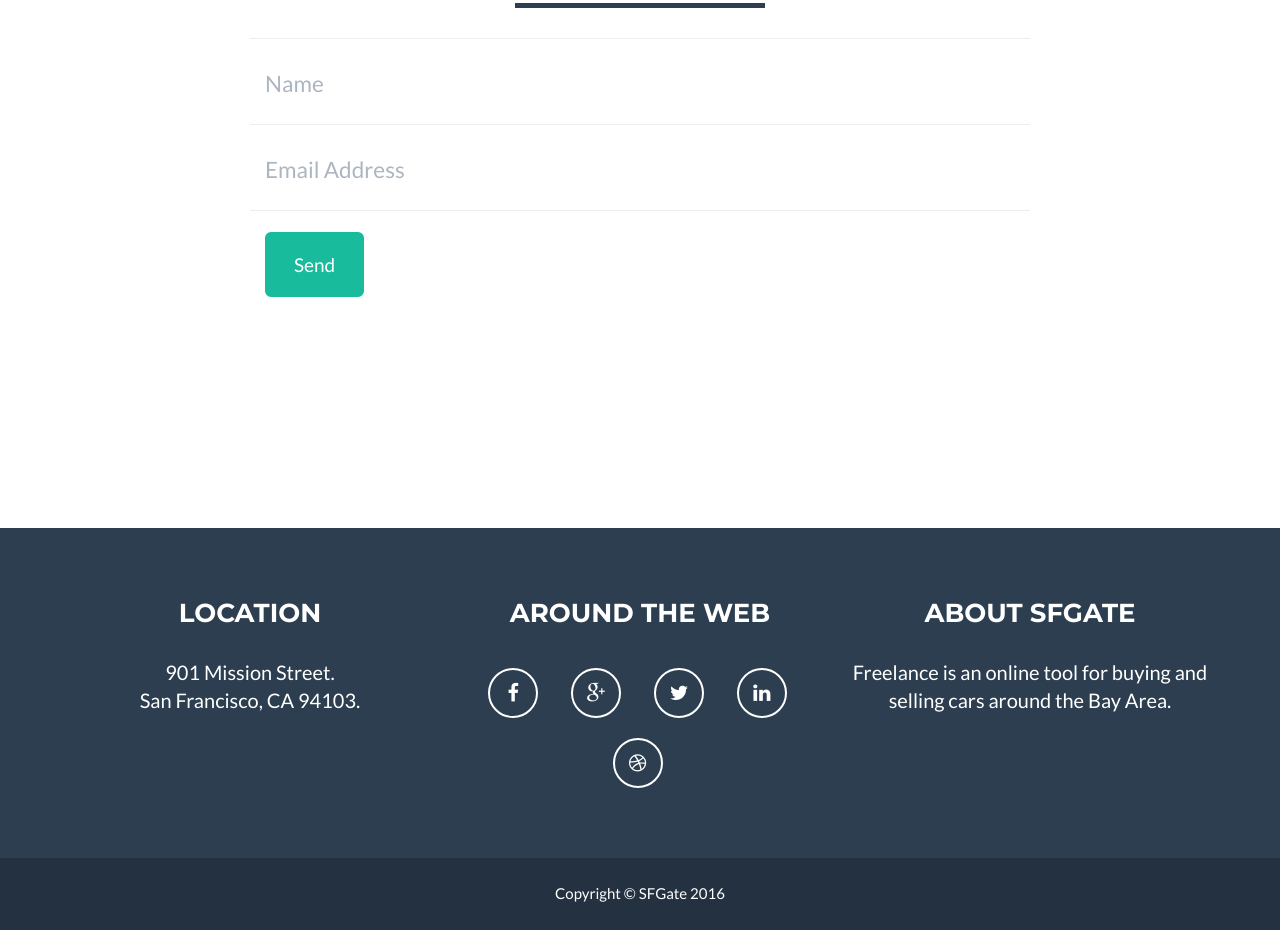
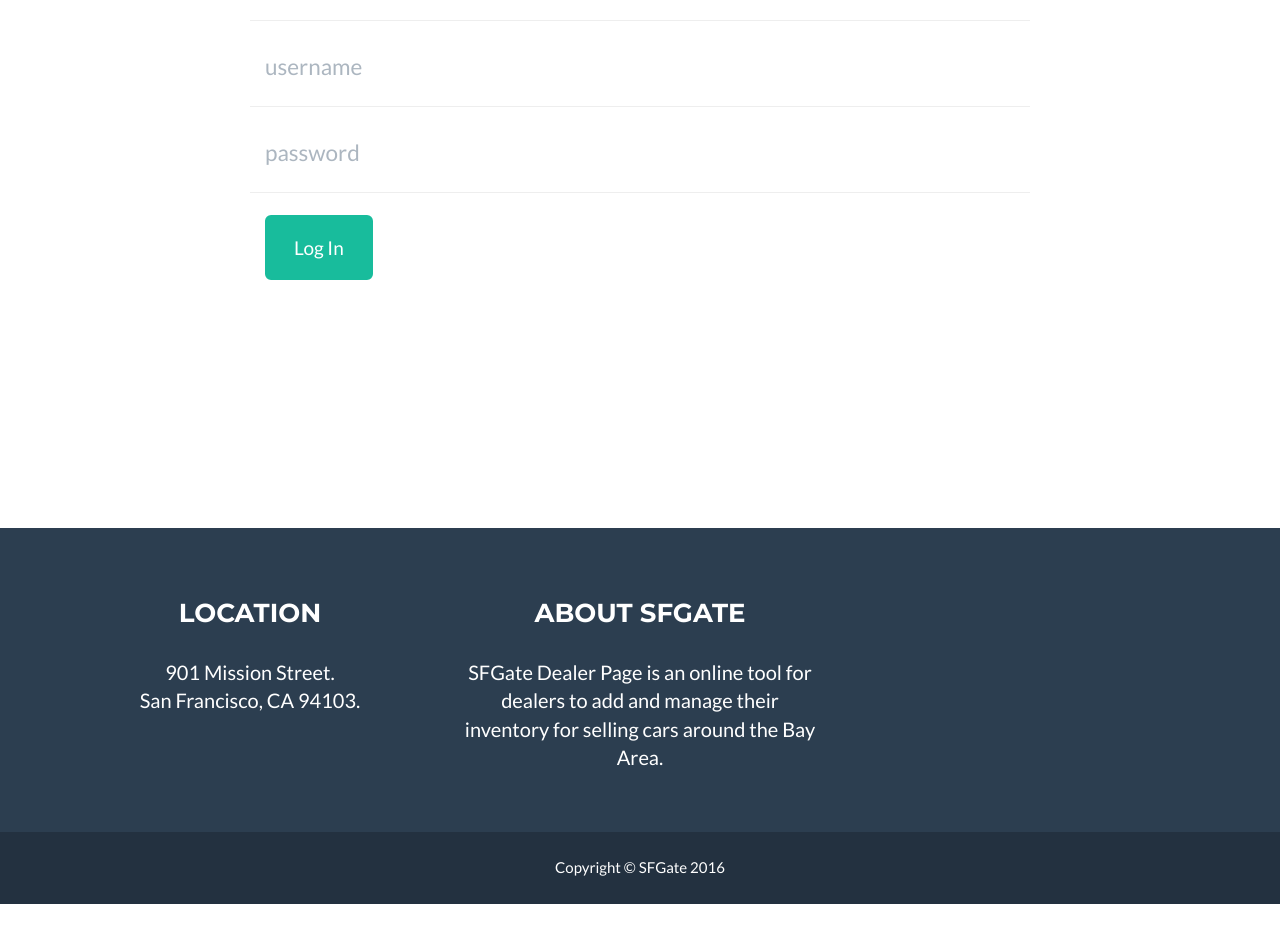
Before and after one commit to kavyagundavaram/sfchronicleweb, a plain HTML site: page login.html in a window 1280 px wide. Shown: the part 272-1202 px from the top of the page. After the commit the page ends 1176 px from the top, so only its background shows below. Drawn offline with nearby package versions, Linux system fonts and the light colour scheme.

Commit message:
removed stuff

```diff
--- a/login.html
+++ b/login.html
@@ -45,7 +45,7 @@
           <span class="icon-bar"></span>
           <span class="icon-bar"></span>
         </button>
-        <a class="navbar-brand" href="#page-top">SFGate</a>
+        <a class="navbar-brand" href="index.html">SFGate</a>
       </div>
 
       <!-- Collect the nav links, forms, and other content for toggling -->
@@ -53,9 +53,6 @@
         <ul class="nav navbar-nav navbar-right">
           <li class="hidden">
             <a href="#page-top"></a>
-          </li>
-          <li class="page-scroll">
-            <a href="#portfolio">Portfolio</a>
           </li>
           <li class="page-scroll">
             <a href="#about">About</a>
@@ -79,7 +76,9 @@
       <div class="row">
         <div class="col-lg-12 text-center">
           <h2>Login</h2>
-          <hr class="star-primary">
+          <br>
+          <br>
+
         </div>
       </div>
       <div class="row">
@@ -90,14 +89,14 @@
             <div class="row control-group">
               <div class="form-group col-xs-12 floating-label-form-group controls">
                 <label>Name</label>
-                <input type="text" class="form-control" placeholder="Name" id="name" required data-validation-required-message="Please enter your name.">
+                <input type="text" class="form-control" placeholder="username" id="name" required data-validation-required-message="Please enter your name.">
                 <p class="help-block text-danger"></p>
               </div>
             </div>
             <div class="row control-group">
               <div class="form-group col-xs-12 floating-label-form-group controls">
                 <label>Email Address</label>
-                <input type="email" class="form-control" placeholder="Email Address" id="email" required data-validation-required-message="Please enter your email address.">
+                <input type="email" class="form-control" placeholder="password" id="email" required data-validation-required-message="Please enter your email address.">
                 <p class="help-block text-danger"></p>
               </div>
             </div>
@@ -105,7 +104,7 @@
             <div id="success"></div>
             <div class="row">
               <div class="form-group col-xs-12">
-                <button type="submit" class="btn btn-success btn-lg">Send</button>
+                <button type="submit" class="btn btn-success btn-lg">Log In</button>
               </div>
             </div>
           </form>
@@ -124,29 +123,11 @@
             <p>901 Mission Street.
               <br>San Francisco, CA 94103.</p>
           </div>
-          <div class="footer-col col-md-4">
-            <h3>Around the Web</h3>
-            <ul class="list-inline">
-              <li>
-                <a href="#" class="btn-social btn-outline"><i class="fa fa-fw fa-facebook"></i></a>
-              </li>
-              <li>
-                <a href="#" class="btn-social btn-outline"><i class="fa fa-fw fa-google-plus"></i></a>
-              </li>
-              <li>
-                <a href="#" class="btn-social btn-outline"><i class="fa fa-fw fa-twitter"></i></a>
-              </li>
-              <li>
-                <a href="#" class="btn-social btn-outline"><i class="fa fa-fw fa-linkedin"></i></a>
-              </li>
-              <li>
-                <a href="#" class="btn-social btn-outline"><i class="fa fa-fw fa-dribbble"></i></a>
-              </li>
-            </ul>
-          </div>
+
+
           <div class="footer-col col-md-4">
             <h3>About SFGate</h3>
-            <p>Freelance is an online tool for buying and selling cars around the Bay Area.</p>
+            <p>SFGate Dealer Page is an online tool for dealers to add and manage their inventory for selling cars around the Bay Area.</p>
           </div>
         </div>
       </div>
```
Also changed, not shown: index.html (+0 -3 lines).
